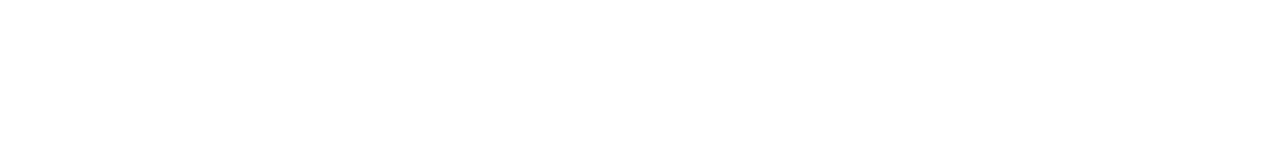
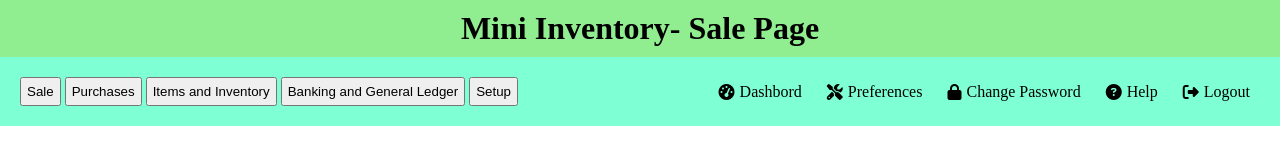
Before and after one commit to shohagroy/mini-inventory, a plain HTML site: page index.html in a window 1280 px wide. Drawn offline with Linux system fonts and the light colour scheme.

Commit message:
header and button section added

```diff
--- a/index.html
+++ b/index.html
@@ -4,9 +4,52 @@
     <meta charset="UTF-8">
     <meta http-equiv="X-UA-Compatible" content="IE=edge">
     <meta name="viewport" content="width=device-width, initial-scale=1.0">
-    <title>Document</title>
+
+    <!-- customes css added link  -->
+    <link rel="stylesheet" href="style/style.css">
+
+    <!-- fontawesome added link  -->
+    <script src="https://kit.fontawesome.com/c856552904.js" crossorigin="anonymous"></script>
+    <title>Mini Inventory Software - Sale Page</title>
 </head>
 <body>
+    <header>
+        <h1>Mini Inventory- Sale Page</h1>
+    </header>
+    <main>
+        <section class="header-container">
+        <div class="button-container">
+            <button>Sale</button>
+            <button>Purchases</button>
+            <button>Items and Inventory</button>
+            <button>Banking and General Ledger</button>
+            <button>Setup</button>
+        </div>
+        <div class="dashbord-menu-container">
+            <div class="menu-container">
+                <i class="fa-solid fa-gauge-high"></i>
+                <p>Dashbord</p>
+            </div>
+            <div class="menu-container">
+                <i class="fa-solid fa-screwdriver-wrench"></i>
+                <p>Preferences</p>
+            </div>
+            <div class="menu-container">
+                <i class="fa-solid fa-lock"></i>
+                <p>Change Password</p>
+            </div>
+            <div class="menu-container">
+                <i class="fa-solid fa-circle-question"></i>
+                <p>Help</p>
+            </div>
+            <div class="menu-container">
+                <i class="fa-solid fa-right-from-bracket"></i>
+                <p>Logout</p>
+            </div>
+
+        </div>
+        </section>
+    </main>
 
     <script src="js/sale.js"></script>
 </body>
--- /dev/null
+++ b/style/style.css
@@ -0,0 +1,38 @@
+
+*{
+    margin: 0;
+    padding: 0;
+    box-sizing: border-box;
+}
+
+header{
+    background-color: lightgreen;
+    padding: 10px;
+    text-align: center;
+}
+.header-container{
+    display: flex;
+    justify-content: space-between;
+    padding: 20px;
+    background-color: aquamarine;
+}
+
+.dashbord-menu-container{
+    display: flex;
+}
+
+.menu-container{
+    display: flex;
+    align-items: center;
+    margin: 0px 10px;
+    cursor: pointer;
+}
+
+.menu-container i{
+    padding: 5px;
+}
+
+button{
+    padding: 5px;
+    cursor: pointer;
+}
```
